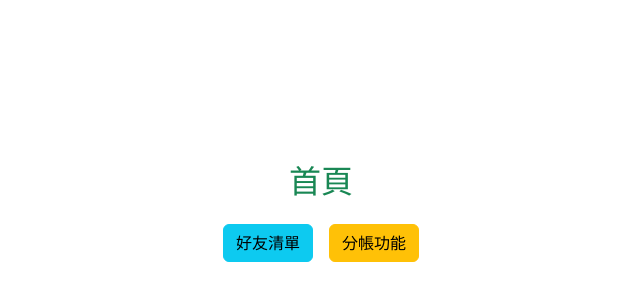
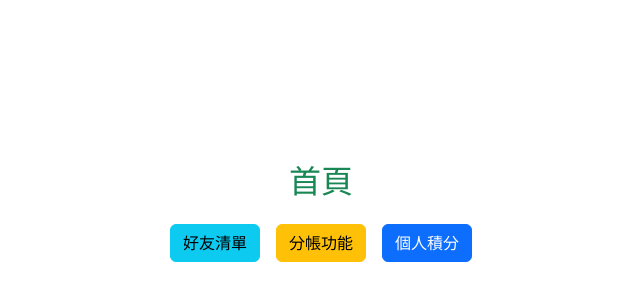
Before and after one commit to syushen92/DBMSFP, a React (Vite) app in the folder src/client/: page /homepage in a window 1280 px wide. Shown: the part 212-512 px from the top of the page, without its empty margins (319-959 px from the left). Built offline with nearby package versions, Linux system fonts and the light colour scheme.

Commit message:
新增ScorePage button 到HomPage頁面

```diff
--- a/src/client/src/pages/HomePage.tsx
+++ b/src/client/src/pages/HomePage.tsx
@@ -14,6 +14,9 @@ const HomePage: React.FC = () => {
         <button className="btn btn-warning" onClick={() => navigate('/accounting')}>
           分帳功能
         </button>
+        <button className="btn btn-primary" onClick={() => navigate('/score')}>
+          個人積分
+        </button>
       </div>
     </div>
   );
```
